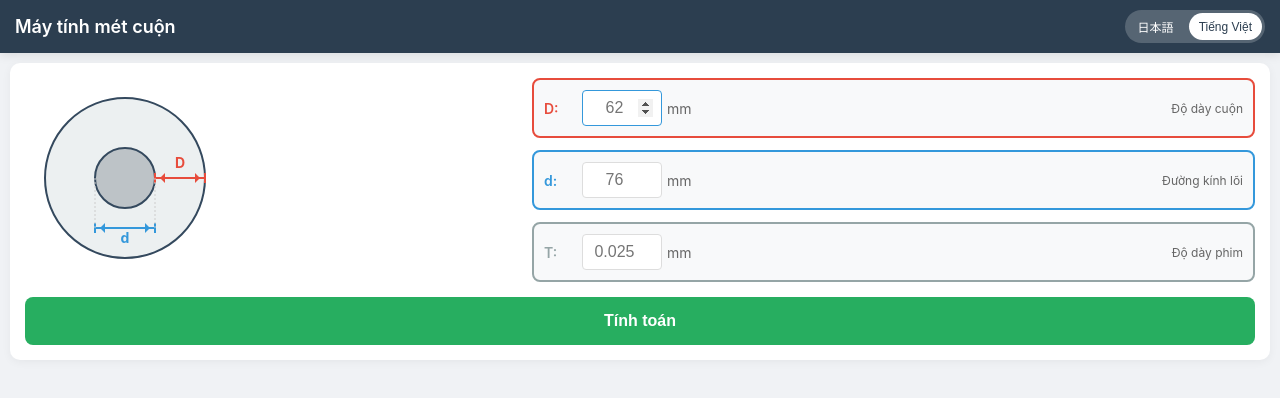
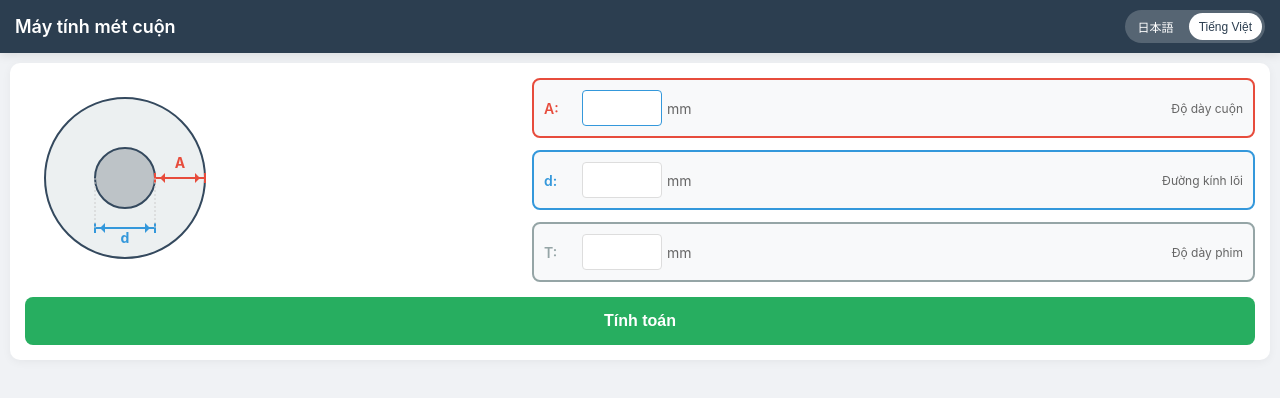
Before and after one commit to ryosuke0921/roll-calculator, a plain HTML site: page index.html in a window 1280 px wide. Drawn offline with Linux system fonts and the light colour scheme.

Commit message:
Update index.html

```diff
--- a/index.html
+++ b/index.html
@@ -150,6 +150,14 @@
             border: 1px solid #ddd;
             border-radius: 4px;
             text-align: center;
+            -moz-appearance: textfield; /* Firefox */
+        }
+
+        /* Chrome, Safari, Edge, Opera */
+        input::-webkit-outer-spin-button,
+        input::-webkit-inner-spin-button {
+            -webkit-appearance: none;
+            margin: 0;
         }
 
         input:focus {
@@ -288,7 +296,7 @@
                             <line x1="180" y1="95" x2="180" y2="105" class="dimension-line"/>
                             <path d="M 135 100 L 140 95 L 140 105 Z" class="dimension-arrow"/>
                             <path d="M 175 100 L 170 95 L 170 105 Z" class="dimension-arrow"/>
-                            <text x="155" y="90" style="font-size: 14px; fill: #e74c3c; font-weight: bold; text-anchor: middle;">D</text>
+                            <text x="155" y="90" style="font-size: 14px; fill: #e74c3c; font-weight: bold; text-anchor: middle;">A</text>
 
                             <!-- d寸法線 -->
                             <line x1="70" y1="150" x2="130" y2="150" stroke="#3498db" stroke-width="2" fill="none"/>
@@ -307,9 +315,9 @@
 
                 <div class="inputs-wrapper">
                     <div class="input-group d-group">
-                        <span class="input-label" style="color: #e74c3c;">D:</span>
+                        <span class="input-label" style="color: #e74c3c;">A:</span>
                         <div class="input-wrapper">
-                            <input type="number" id="D" placeholder="62" step="0.1" inputmode="decimal">
+                            <input type="number" id="D" placeholder="" step="0.1" inputmode="decimal">
                             <span class="unit">mm</span>
                         </div>
                         <span class="input-description lang-text" data-ja="巻き厚さ" data-vi="Độ dày cuộn">Độ dày cuộn</span>
@@ -319,7 +327,7 @@
                     <div class="input-group core-group">
                         <span class="input-label" style="color: #3498db;">d:</span>
                         <div class="input-wrapper">
-                            <input type="number" id="d" placeholder="76" step="0.1" inputmode="decimal">
+                            <input type="number" id="d" placeholder="" step="0.1" inputmode="decimal">
                             <span class="unit">mm</span>
                         </div>
                         <span class="input-description lang-text" data-ja="コア外径" data-vi="Đường kính lõi">Đường kính lõi</span>
@@ -329,7 +337,7 @@
                     <div class="input-group t-group">
                         <span class="input-label" style="color: #95a5a6;">T:</span>
                         <div class="input-wrapper">
-                            <input type="number" id="T" placeholder="0.025" step="0.001" inputmode="decimal">
+                            <input type="number" id="T" placeholder="" step="0.001" inputmode="decimal">
                             <span class="unit">mm</span>
                         </div>
                         <span class="input-description lang-text" data-ja="フィルム厚" data-vi="Độ dày phim">Độ dày phim</span>
@@ -417,7 +425,7 @@
             }
 
             // 計算実行（新しい簡潔な式）
-            // M = ((d+D)*D*π)/T をmmからmに変換
+            // M = ((d+A)*A*π)/T をmmからmに変換（D→A）
             const M_mm = ((d + D) * D * Math.PI) / T;
             const M = M_mm / 1000;
 
```
